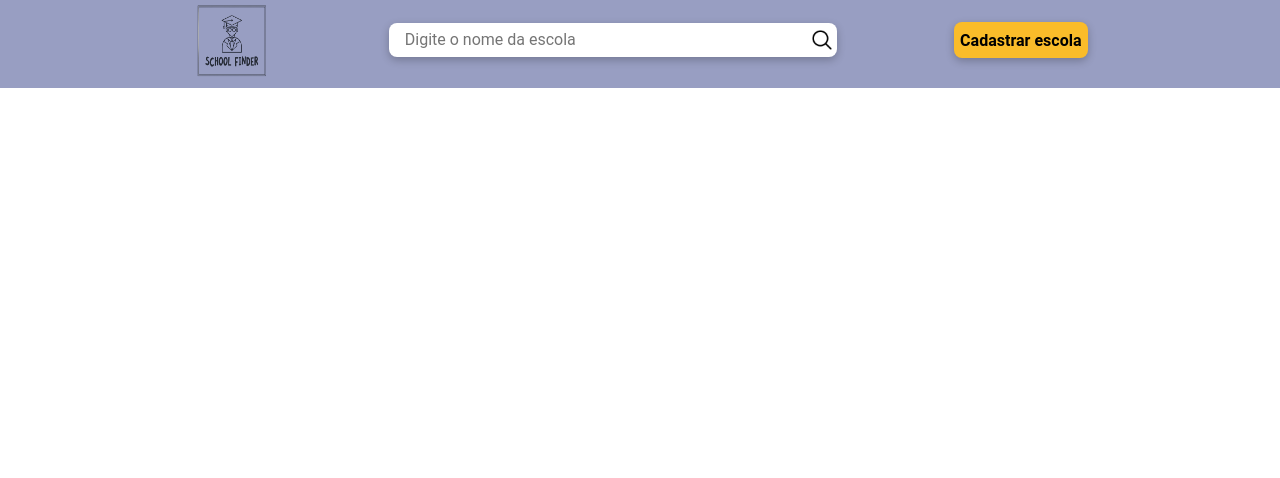
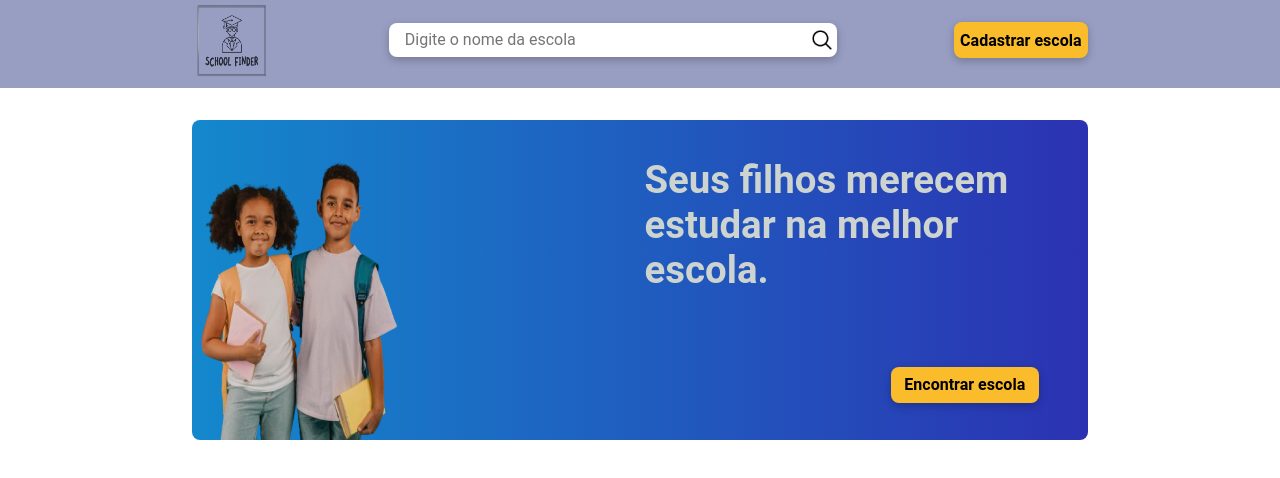
Before and after one commit to DevPBDias/school-finder-front, a React (Vite) app: page / in a window 1280 px wide. Shown: the top 478 px of the page. Built offline with nearby package versions, Linux system fonts and the light colour scheme.

Commit message:
feat: added gradient component and fix some styles

```diff
--- a/src/GlobalStyles.tsx
+++ b/src/GlobalStyles.tsx
@@ -7,6 +7,7 @@ const GlobalStyle = createGlobalStyle`
     font-family: 'Roboto', Helvetica, Sans-Serif;
     box-sizing: border-box;
     color: #000000;
+    /* border: 1px solid red; */
   }
 `;
 
--- /dev/null
+++ b/src/components/GradientImage.tsx
@@ -0,0 +1,79 @@
+import kidsImage from '../assets/kids.png'
+import styled from "styled-components";
+import NavigateBtn from './NavigateBtn';
+
+const GradientContainer = styled.section`
+    width: 70%;
+    height: 20em;
+    margin: 2em auto;
+    border: none;
+    border-radius: 8px;
+    background: linear-gradient(to left, #2B32B2, #1488CC); /* W3C, IE 10+/ Edge, Firefox 16+, Chrome 26+, Opera 12+, Safari 7+ */
+    position: relative;
+
+    .kids_container {
+        width: 40%;
+        height: 90%;
+        position: absolute;
+        left: 0;
+        bottom: 0;
+        z-index: 1;
+
+        img {
+            width: 100%;
+            height: 100%;
+        }
+    }
+
+    .text_btn_container {
+        width: 55%;
+        height: 100%;
+        display: flex;
+        flex-flow: column nowrap;
+        justify-content: space-around;
+        align-items: center;
+        justify-items: center;
+        position: absolute;
+        right: 0;
+        bottom: 0;
+        z-index: 1;
+
+        h1 {
+            width: 80%;
+            color: #CDD3CE;
+            font-size: 2.4em;
+            font-weight: 600;
+        }
+
+        button {
+            width: 30%;
+            height: 2.2em;
+            background-color: #FABC2A;
+            font-size: 1rem;
+            font-weight: 600;
+            border-radius: 8px;
+            border: none;
+            margin-left: 50%;
+            box-shadow: rgba(0, 0, 0, 0.24) 0px 3px 8px;
+                    // https://getcssscan.com/css-box-shadow-examples
+        }
+
+    }
+
+`;
+
+function GradientImage() {
+    return (
+        <GradientContainer>
+            <div className='kids_container'>
+                <img src={kidsImage} alt="little students" />
+            </div>
+            <div className='text_btn_container'>
+                <h1>Seus filhos merecem estudar na melhor escola.</h1>
+                <NavigateBtn route='search' text='Encontrar escola' />
+            </div>
+        </GradientContainer>
+    )
+}
+
+export default GradientImage
--- a/src/components/Header.tsx
+++ b/src/components/Header.tsx
@@ -1,7 +1,7 @@
 import Logo from './Logo'
 import styled from "styled-components";
 import SearchBar from './SearchBar';
-import RegisterBtn from './RegisterBtn';
+import NavigateBtn from './NavigateBtn';
 
 const HeaderContainer = styled.header`
     width: 100%;
@@ -16,6 +16,18 @@ const HeaderContainer = styled.header`
       justify-items: center;
       align-items: center;
       margin: auto;
+
+    button {
+      width: 15%;
+      height: 2.2em;
+      background-color: #FABC2A;
+      font-size: 1rem;
+      font-weight: 600;
+      border-radius: 8px;
+      border: none;
+      box-shadow: rgba(0, 0, 0, 0.24) 0px 3px 8px;
+              // https://getcssscan.com/css-box-shadow-examples
+      }
     }
 `;
 
@@ -25,7 +37,7 @@ function Header() {
       <div className='header_content'>
         <Logo />
         <SearchBar />
-        <RegisterBtn />
+        <NavigateBtn route='search' text='Cadastrar escola' />
       </div>
     </HeaderContainer>
   )
--- /dev/null
+++ b/src/components/NavigateBtn.tsx
@@ -0,0 +1,21 @@
+import { useNavigate } from "react-router-dom";
+
+type INavBtn = {
+  route: string,
+  text: string,
+}
+
+function NavigateBtn({ route, text }: INavBtn) {
+  const navigate = useNavigate();
+
+  return (
+    <button
+      type='button'
+      onClick={() => navigate(`/${route}`)}
+    >
+      {text}
+    </button>
+  )
+}
+
+export default NavigateBtn
--- a/src/components/RegisterBtn.tsx
+++ /dev/null
@@ -1,23 +0,0 @@
-import styled from "styled-components";
-
-const GoRegisterBtn = styled.button`
-    width: 15%;
-    height: 2.2em;
-    background-color: #FABC2A;
-    font-size: 1rem;
-    font-weight: 600;
-    border-radius: 8px;
-    border: none;
-    box-shadow: rgba(0, 0, 0, 0.24) 0px 3px 8px;
-
-                // https://getcssscan.com/css-box-shadow-examples
-
-`;
-
-function RegisterBtn() {
-  return (
-    <GoRegisterBtn type='button'>Cadastrar escola</GoRegisterBtn>
-  )
-}
-
-export default RegisterBtn
--- a/src/pages/Home.tsx
+++ b/src/pages/Home.tsx
@@ -1,9 +1,11 @@
+import GradientImage from "../components/GradientImage"
 import Header from "../components/Header"
 
 function Home() {
   return (
     <>
         <Header />
+        <GradientImage />
     </>
   )
 }
```
Also changed, not shown: src/assets/kids.png (added).
